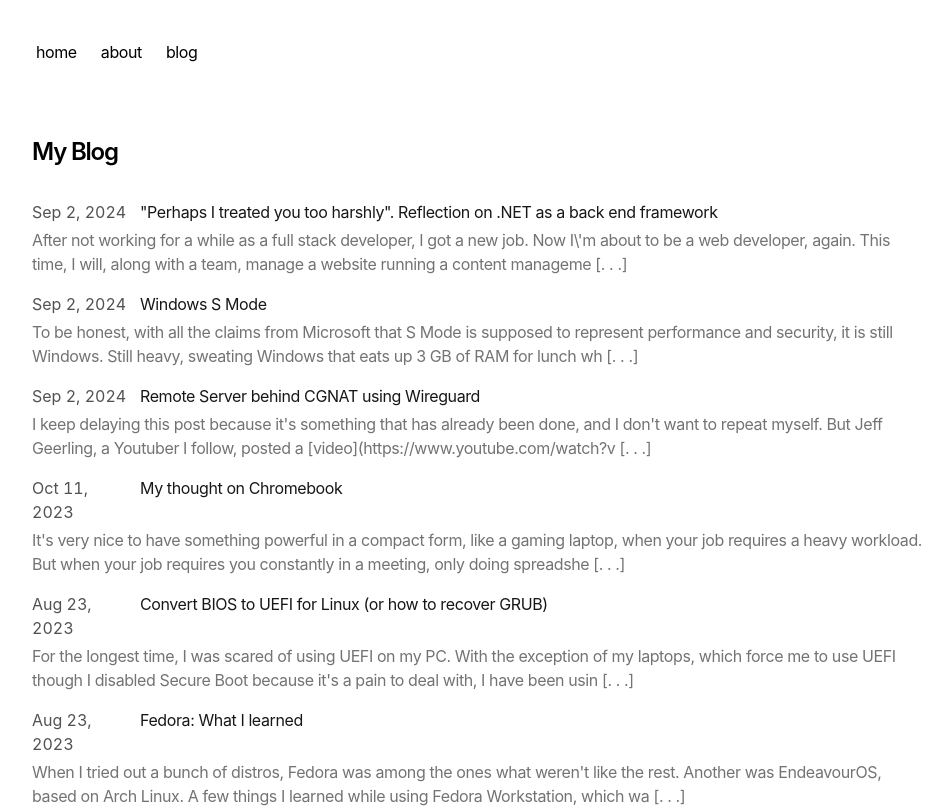
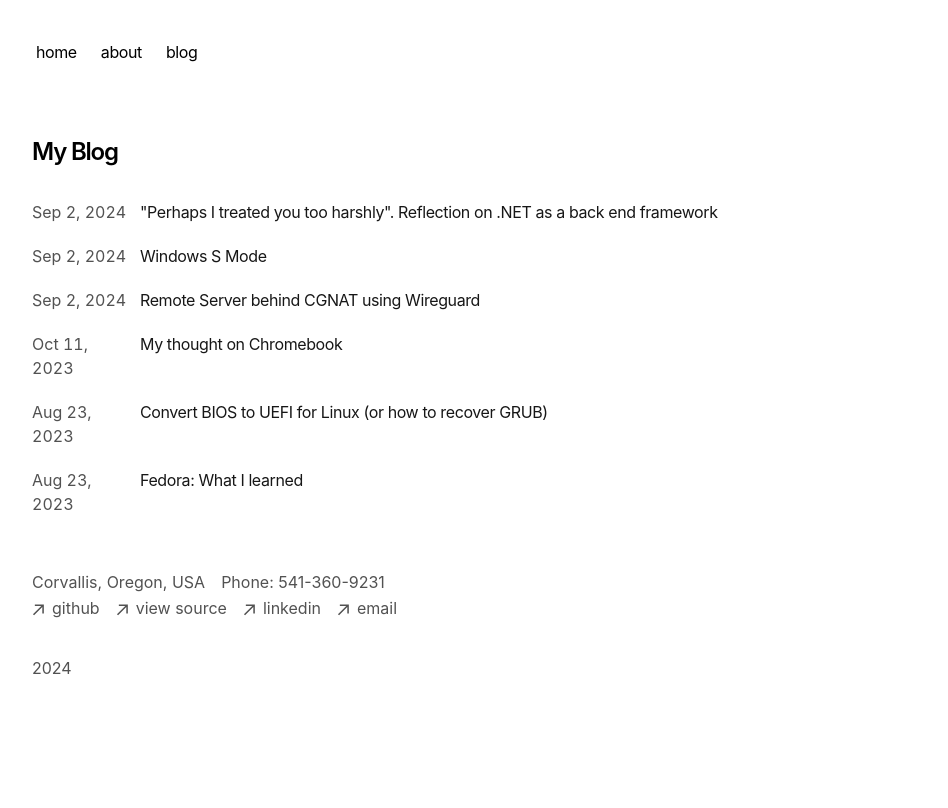
Before and after one commit to bachsofttrick/bachsofttrick.github.io, a Next.js app: page /blog in a window 1280 px wide. Shown: the top 808 px of the page, without its empty margins (160-1108 px from the left). Built offline with nearby package versions, Linux system fonts and the light colour scheme.

Commit message:
add summary for blog post listing

```diff
--- a/app/blog/page.tsx
+++ b/app/blog/page.tsx
@@ -9,7 +9,7 @@ export default function Page() {
   return (
     <section>
       <h1 className="font-semibold text-2xl mb-8 tracking-tighter">My Blog</h1>
-      <BlogPosts/>
+      <BlogPosts enableSummary />
     </section>
   )
 }
--- a/app/components/posts.tsx
+++ b/app/components/posts.tsx
@@ -1,7 +1,7 @@
 import Link from 'next/link'
 import { formatDate, getBlogPosts } from 'app/blog/utils'
 
-export function BlogPosts({ getFirst = 0 }) {
+export function BlogPosts({ getFirst = 0, enableSummary = false }) {
   let allBlogs = getBlogPosts()
     .filter((post) => !post.metadata.hidden)
     .sort((a, b) => {
@@ -34,9 +34,13 @@ export function BlogPosts({ getFirst = 0 }) {
               </p>
             </div>
             <div>
-            <p className="text-neutral-500 tracking-tight">
-                {post.content.slice(0, 200)} [. . .]
-              </p>
+            {
+              (!enableSummary) ?? (
+                <p className="text-neutral-500 tracking-tight">
+                  {post.content.slice(0, 200)} [. . .]
+                </p>
+              )
+            }
             </div>
           </Link>
         ))}
```
Also changed, not shown: app/about/resume.md (line endings or trailing spaces).
